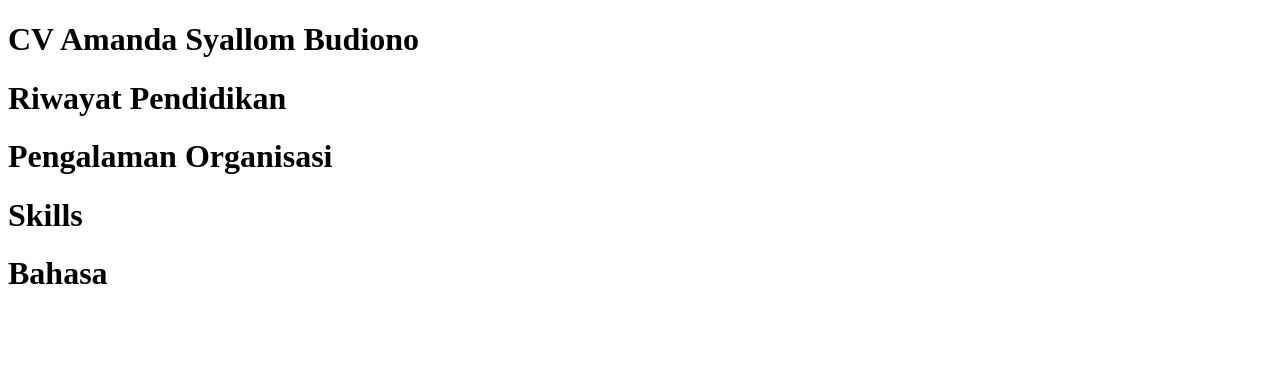
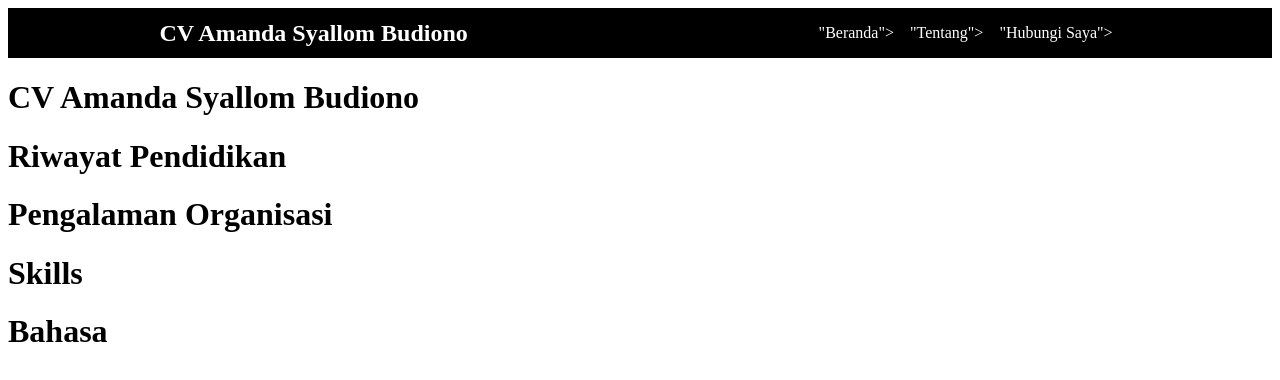
Before and after one commit to MandaLearn/MandaLearn.github.io, a plain HTML site: page index.html in a window 1280 px wide. Drawn offline with Linux system fonts and the light colour scheme.

Commit message:
Add files via upload

```diff
--- a/index.html
+++ b/index.html
@@ -8,6 +8,14 @@
 </head>
 <body>
     <header>
+        <nav>
+            <div class="logo">CV Amanda Syallom Budiono</div>
+            <ul>
+                <li><a href="#">"Beranda"></a></li>
+                <li><a href="#">"Tentang"></a></li>
+                <li><a href="#">"Hubungi Saya"></a></li>
+            </ul>
+        </nav>
         <h1>CV Amanda Syallom Budiono </h1>
     </header>
     <main>
--- a/style.css
+++ b/style.css
@@ -0,0 +1,27 @@
+nav{
+    display: flex;
+    flex-direction: row;
+    background-color:black;
+    color: white;
+    justify-content: space-around;
+    align-items: center;
+}
+nav ul {
+    display: flex;
+    flex-direction: row;
+    list-style: none;
+}
+nav a{
+    margin-left: 0.5rem;
+    margin-right:0.5rem;
+    text-decoration: none;
+    color: white;
+}
+nav a:hover{
+    color:white;
+    text-decoration: underline;
+}
+nav .logo{
+    font-weight:bold;
+    font-size: 1.5rem;
+}
```
